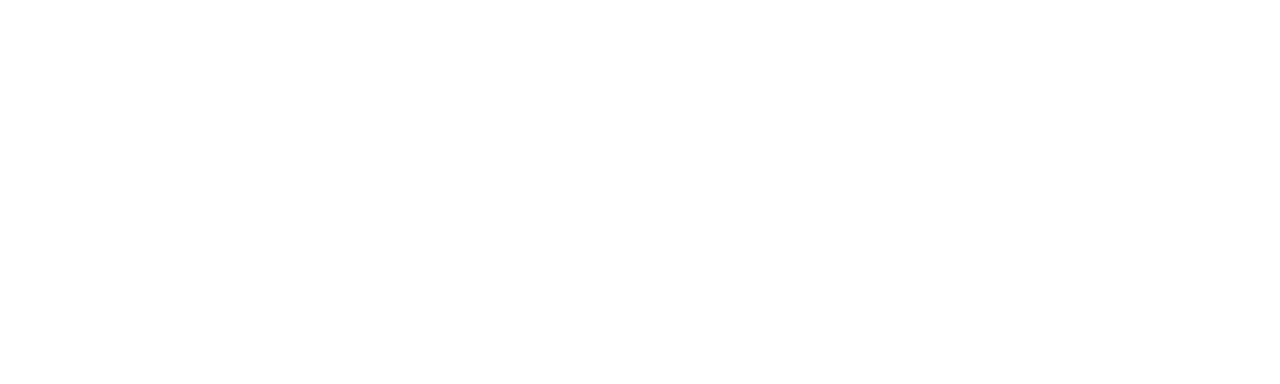
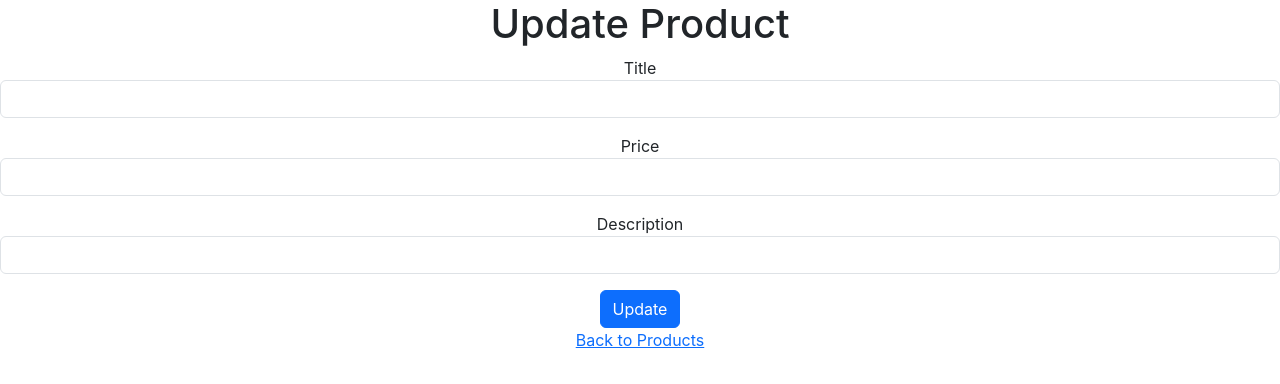
Before and after one commit to Ajivy324/client, a React (Create React App) app: page /products/edit/1 in a window 1280 px wide. Before the commit this address had no page. Shown: the top 384 px of the page. Built offline with nearby package versions, Linux system fonts and the light colour scheme; no server answers.

Commit message:
added update and delete functionality

```diff
--- a/src/App.js
+++ b/src/App.js
@@ -6,6 +6,7 @@ import OneProduct from './components/OneProduct';
 import './App.css';
 import Form from './components/Form';
 import ProductList from './components/ProductList';
+import UpdateProduct from './components/UpdateProduct';
 
 const App = () => {
 
@@ -16,6 +17,7 @@ const App = () => {
       <Routes>
       <Route element={<Main/>} path="/home" default />
       <Route element={<OneProduct/>} path="/products/:id" />
+      <Route element={<UpdateProduct/>} path='/products/edit/:id' />
       </Routes>
     </BrowserRouter>
     </div>
--- a/src/components/ProductList.jsx
+++ b/src/components/ProductList.jsx
@@ -6,7 +6,7 @@ import {Link} from 'react-router-dom';
 
 const ProductList = (props) => {
 
-    const {products, setProducts} = props;
+    const {removeFromDom,products, setProducts} = props;
 
     useEffect(()=>{
         axios.get("http://localhost:8000/api/products")
@@ -19,14 +19,24 @@ const ProductList = (props) => {
         })
     }, [])
 
+    const deleteProduct = (productId) => {
+        axios.delete('http://localhost:8000/api/products/' + productId)
+            .then(res => {
+                removeFromDom(productId)
+            })
+            .catch(err => console.log(err));
+    }
+
     return (
         <div>
             <h1>All Products:</h1>
             {
             products.map((product, i)=>{
                 return(<div key={i}>
-                    <p>{product.title}</p>
-                    <Link to={`/products/${product._id}`}>View {product.title}</Link>
+                    <h2>{product.title}</h2>
+                    <Link to={`/products/${product._id}`}>View {product.title}</Link><br />
+                    <Link to={'/products/edit/' + product._id}>Edit {product.title}</Link><br />
+                    <button onClick={(e)=>{deleteProduct(product._id)}}>Delete {product.title}</button>
                     <hr />
                     </div>
             )})
--- /dev/null
+++ b/src/components/UpdateProduct.jsx
@@ -0,0 +1,61 @@
+import React, {useEffect,useState} from 'react'
+import axios from 'axios';
+import { useNavigate, useParams } from 'react-router-dom';
+import { Link } from 'react-router-dom';
+
+
+const UpdateProduct = (props) => {
+    const {id} = useParams();
+    const [title, setTitle] = useState ("")
+    const [price, setPrice] = useState ("")
+    const [descrip, setDescrip] = useState ("")
+    const navigate = useNavigate();
+
+    useEffect(() => {
+        axios.get("http://localhost:8000/api/products/" + id)
+            .then( res => {
+                setTitle(res.data.title);
+                setPrice(res.data.price);
+                setDescrip(res.data.descrip);
+            })
+            .catch( err => console.log(err) );
+    }, []);
+
+    const UpdateProduct = (e) => {
+        e.preventDefault();
+        axios.patch("http://localhost:8000/api/products/" + id, {
+            title,
+            price,
+            descrip
+        })
+            .then(res=>{
+                console.log(res);
+                navigate("/home");
+            })
+            .catch(err=>console.log(err))
+    }
+
+    return (
+    <div>
+        <h1>Update Product</h1>
+        <form onSubmit={UpdateProduct}>
+            <p>
+                <label>Title</label><br/>
+                <input type="text" name='title' className="form-control" onChange = {(e)=>setTitle(e.target.value)} value={ title}/>
+            </p>
+            <p>
+                <label>Price</label><br/>
+                <input type="text" name='price' className="form-control" onChange = {(e)=>setPrice(e.target.value)} value={price}/>
+            </p>
+            <p>
+                <label>Description</label><br/>
+                <input type="text" name='descrip' className="form-control"  onChange = {(e)=>setDescrip(e.target.value)} value={descrip}/>
+            </p>
+            <button type='submit' className="btn btn-primary" >Update</button>
+        </form>
+        <Link to={'/home'}>Back to Products</Link>
+    </div>
+    )
+}
+
+export default UpdateProduct;
--- a/src/views/Main.js
+++ b/src/views/Main.js
@@ -1,16 +1,22 @@
 import React, {useState} from 'react'
 import Form from '../components/Form';
 import ProductList from '../components/ProductList';
+import axios from 'axios';
+import {Link} from 'react-router-dom';
 
 const Main = () => {
 
     const[products, setProducts] = useState([]);
+    const removeFromDom = productId => {
+        setProducts(products.filter(product => product._id !== productId));
+    }
 
     return (
         <div>
             <Form products={products} setProducts={setProducts}/>
             <hr/>
-            <ProductList products={products} setProducts={setProducts}/>
+            <ProductList products={products} setProducts={setProducts}
+            removeFromDom={removeFromDom}/>
         </div>
     )
 }
```
